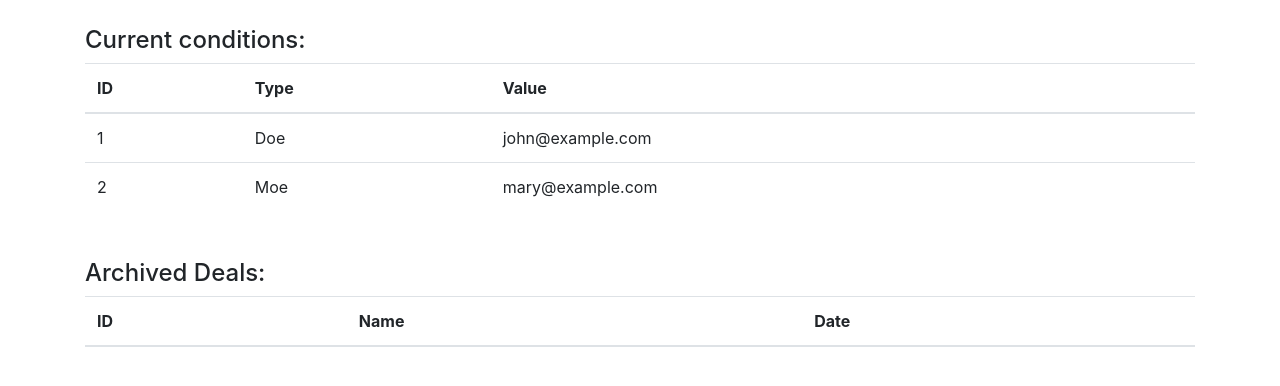
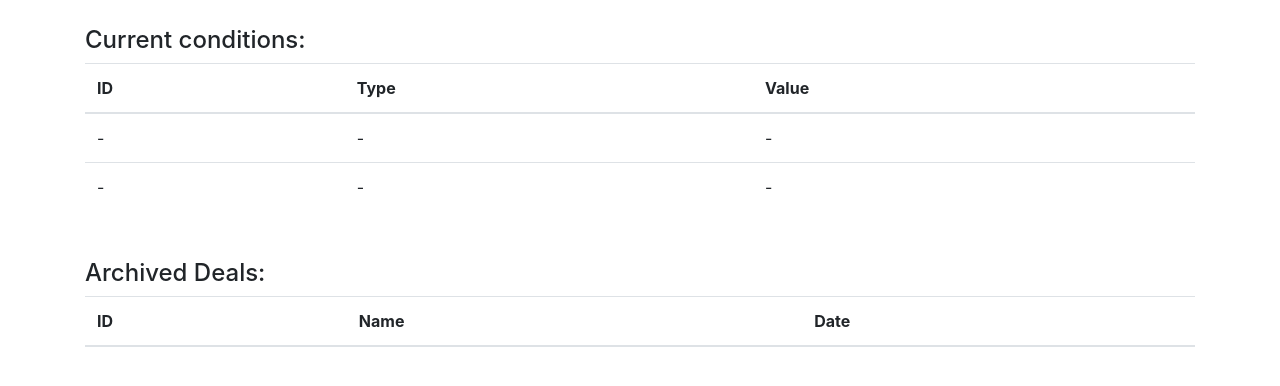
Before and after one commit to chtx/rss-deals-app, a website: page client/index.html in a window 1280 px wide. Shown: the part 108-494 px from the top of the page. Drawn offline with nearby package versions, Linux system fonts and the light colour scheme; no server answers.

```diff
--- a/client/index.html
+++ b/client/index.html
@@ -34,14 +34,14 @@
         </thead>
         <tbody class="conditions">
           <tr class="condition1">
-            <td>1</td>
-            <td>Doe</td>
-            <td>john@example.com</td>
+            <td>-</td>
+            <td>-</td>
+            <td>-</td>
           </tr>
           <tr class="condition2">
-            <td>2</td>
-            <td>Moe</td>
-            <td>mary@example.com</td>
+            <td>-</td>
+            <td>-</td>
+            <td>-</td>
           </tr>
         </tbody>
       </table>
```
Also changed, not shown: index.js (+0 -25 lines).
